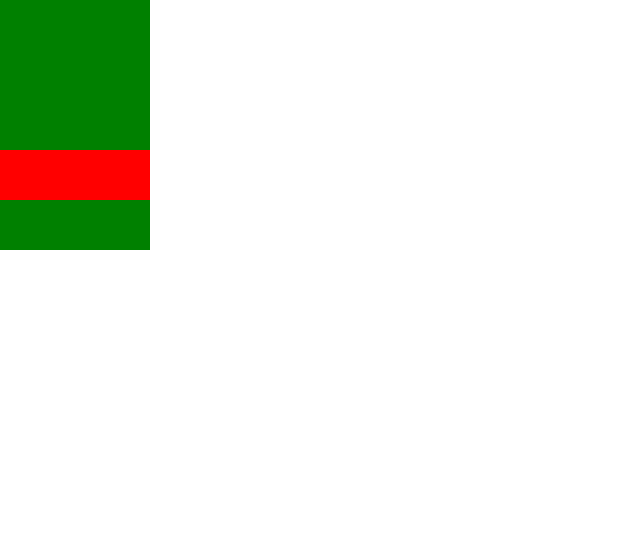
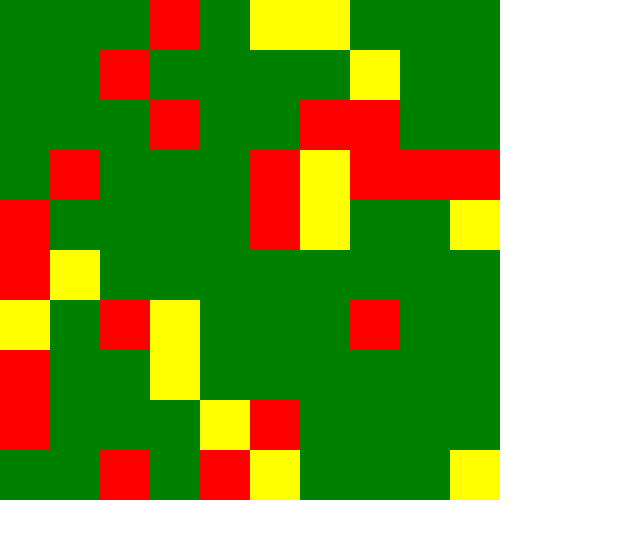
Before and after one commit to objarni/wildfire, a React (Create React App) app: page / in a window 1280 px wide. Shown: the top 538 px of the page, without its empty margins (0-640 px from the left). Built offline with nearby package versions, Linux system fonts and the light colour scheme.

Commit message:
Wild fire simulation

```diff
--- a/src/App.tsx
+++ b/src/App.tsx
@@ -3,39 +3,35 @@ import Grid from './Grid'
 import {Cell} from "./types";
 import {simulate} from "./simulation";
 
-// function generateHeatField(): number[][] {
-//     return Array.from({length: 10}, () =>
-//         Array.from({length: 10}, () => {
-//             const greenRandom = Math.random()
-//             const percentGreen = 80
-//             let heat: number
-//             if (greenRandom < percentGreen / 100.0) {
-//                 heat = 1
-//             } else if (Math.random() > 0.2) {
-//                 heat = 6
-//             } else {
-//                 heat = 7
-//             }
-//             return heat
-//         })
-//     )
-// }
+function generateHeatField(): number[][] {
+    return Array.from({length: 10}, () =>
+        Array.from({length: 10}, () => {
+            const greenRandom = Math.random()
+            const percentGreen = 80
+            let heat: number
+            if (greenRandom < percentGreen / 100.0) {
+                heat = 1
+            } else if (Math.random() > 0.2) {
+                heat = 6
+            } else {
+                heat = 7
+            }
+            return heat
+        })
+    )
+}
+
+const initialField = generateHeatField()
 
 const App: React.FC = () => {
-    const [field, setField] = useState<number[][]>([
-        [1, 1, 1],
-        [1, 6, 1],
-        [1, 5, 1],
-        [1, 1, 1],
-        [1, 1, 1],
-    ])
+    const [field, setField] = useState<number[][]>(initialField)
     const [gridData, setGridData] = useState<Cell[][]>(
         gridFromField(field))
 
     useEffect(() => {
 
         const intervalId = setInterval(() => {
-            setGridData(grid => {
+            setGridData(_ => {
                 const newGrid = gridFromField(field)
                 console.log("Grid: ", newGrid)
                 return newGrid
```
